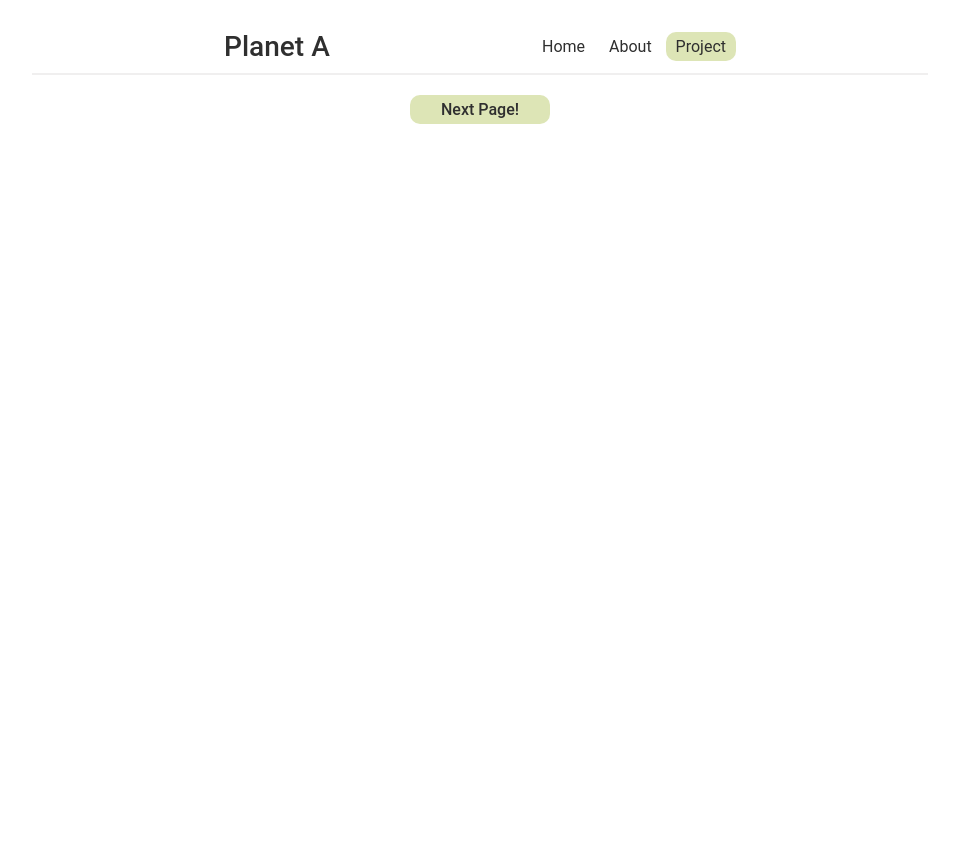
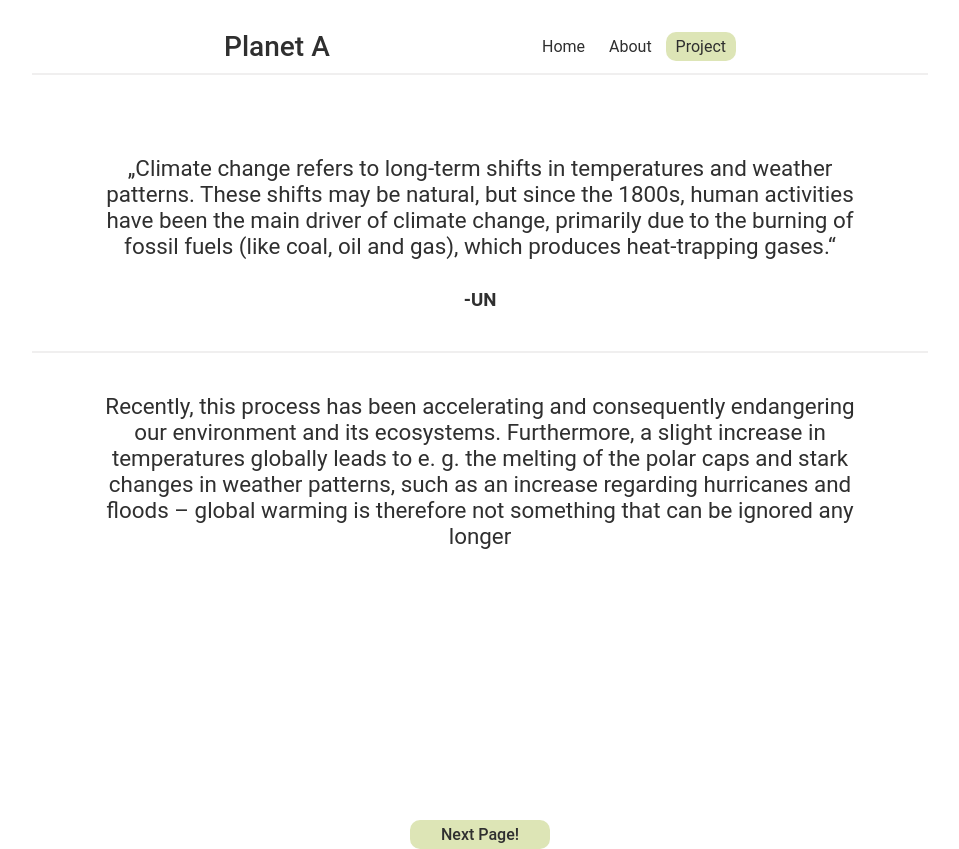
Before and after one commit to signatvre/PJK, a plain HTML site: page pj_1/project_page_1.html in a window 1280 px wide. Shown: the whole page, without its empty margins (160-1119 px from the left). Before the commit the page ends 800 px from the top, so only its background shows below. Drawn offline with Linux system fonts and the light colour scheme.

Commit message:
started adding content

```diff
--- a/pj_1/project_page_1.html
+++ b/pj_1/project_page_1.html
@@ -8,6 +8,7 @@
     <link rel="stylesheet" href="./style_p1.css " />
   </head>
   <body>
+    <section class="page_1">
       <!-- navbar elements -->
       <header>
         <a class="logo_text" href="/index.html">Planet A</a>
@@ -25,7 +26,26 @@
       </header>
 
       <div class="divider_1"></div>
-
+      <!-- main content -->
+      <h2 class="un_quote">
+        „Climate change refers to long-term shifts in temperatures and weather
+        patterns. These shifts may be natural, but since the 1800s, human
+        activities have been the main driver of climate change, primarily due to
+        the burning of fossil fuels (like coal, oil and gas), which produces
+        heat-trapping gases.“
+        <br /><br />
+        <small><b>-UN</b></small>
+      </h2>
+      <div class="divider_2"></div>
+      <h2 class="paragraph_text">
+        Recently, this process has been accelerating and consequently
+        endangering our environment and its ecosystems. Furthermore, a slight
+        increase in temperatures globally leads to e. g. the melting of the
+        polar caps and stark changes in weather patterns, such as an increase
+        regarding hurricanes and floods – global warming is therefore not
+        something that can be ignored any longer
+      </h2>
+    </section>
     <!-- next page button -->
     <div class="next_button">
       <a class="next_link_2" href="./index.html">Next Page!</a>
--- a/pj_1/style_p1.css
+++ b/pj_1/style_p1.css
@@ -76,6 +76,51 @@ header {
   height: 1px;
 }
 
+/* fancy page thingy */
+section {
+  height: 100vh;
+  justify-content: center;
+  align-items: center;
+  scroll-snap-align: start;
+}
+
+.container {
+  scroll-snap-type: y mandatory;
+  overflow-y: scroll;
+  height: 100vh;
+}
+
+/* content first page */
+.un_quote {
+  font-weight: 400;
+  font-size: 1.4rem;
+  margin-top: 10vh;
+  margin-left: 20vw;
+  margin-right: 20vw;
+  text-align: center;
+  color: #2f2f2f;
+}
+
+.divider_2 {
+  margin: auto;
+  width: 70vw;
+  border: 1px solid #f0efef;
+  background-color: #f0efef;
+  border-radius: 20;
+  height: 1px;
+  margin-top: 5vh;
+  margin-bottom: 5vh;
+}
+
+.paragraph_text {
+  font-weight: 400;
+  font-size: 1.4rem;
+  margin-left: 20vw;
+  margin-right: 20vw;
+  text-align: center;
+  color: #2f2f2f;
+}
+
 /* bottom segment */
 .next_button {
   margin: auto;
```
Lines whose indentation alone changed are shown as unchanged.
